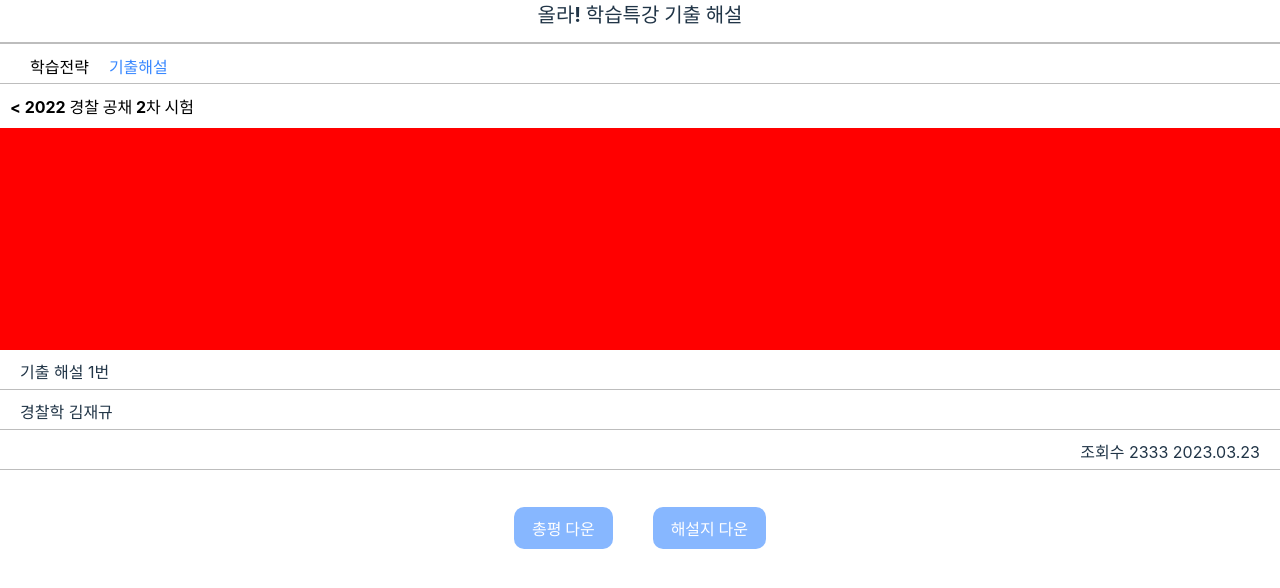
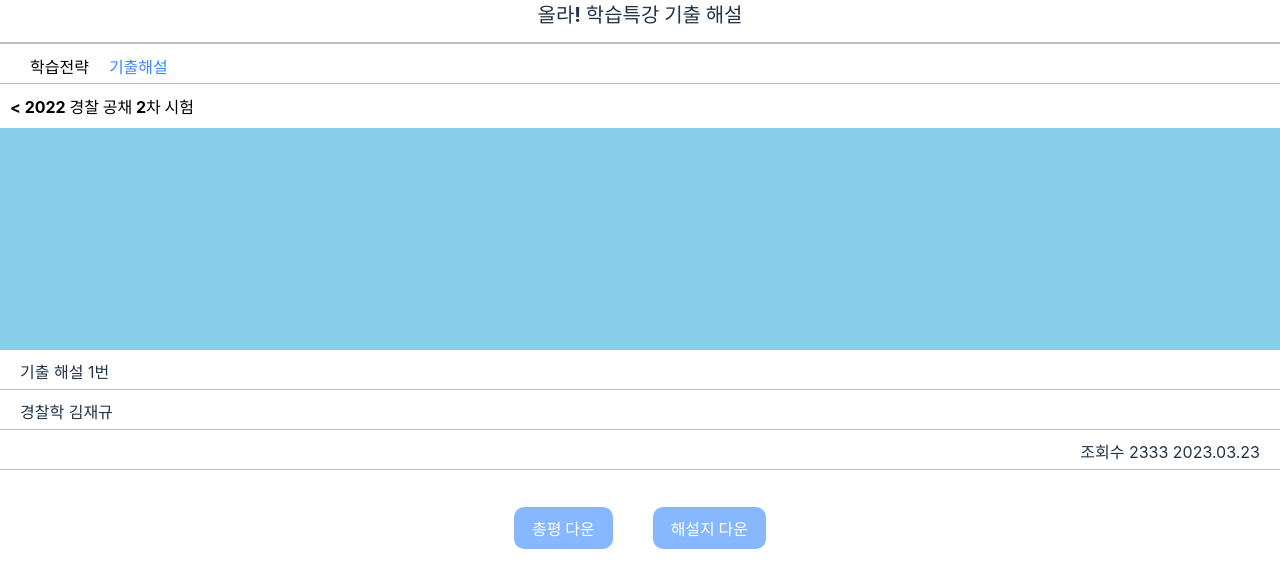
Before and after one commit to FinalProject-8/FrontEnd_Final, a React (Vite) app: page /commentary/detail in a window 1280 px wide. Shown: the top 588 px of the page. Built offline with nearby package versions, Linux system fonts and the light colour scheme.

Commit message:
feat: 기출문제 상세 페이지 동영상 위치 배경색 변경

```diff
--- a/src/pages/mobile/commentary/detail.tsx
+++ b/src/pages/mobile/commentary/detail.tsx
@@ -43,7 +43,7 @@ const NavButton = styled.button`
 const VideoCaontainer = styled.div`
   width: 100%;
   height: 222px;
-  background: red;
+  background: skyBlue;
 `
 
 const SubjectInfoList = styled.ul`
```
